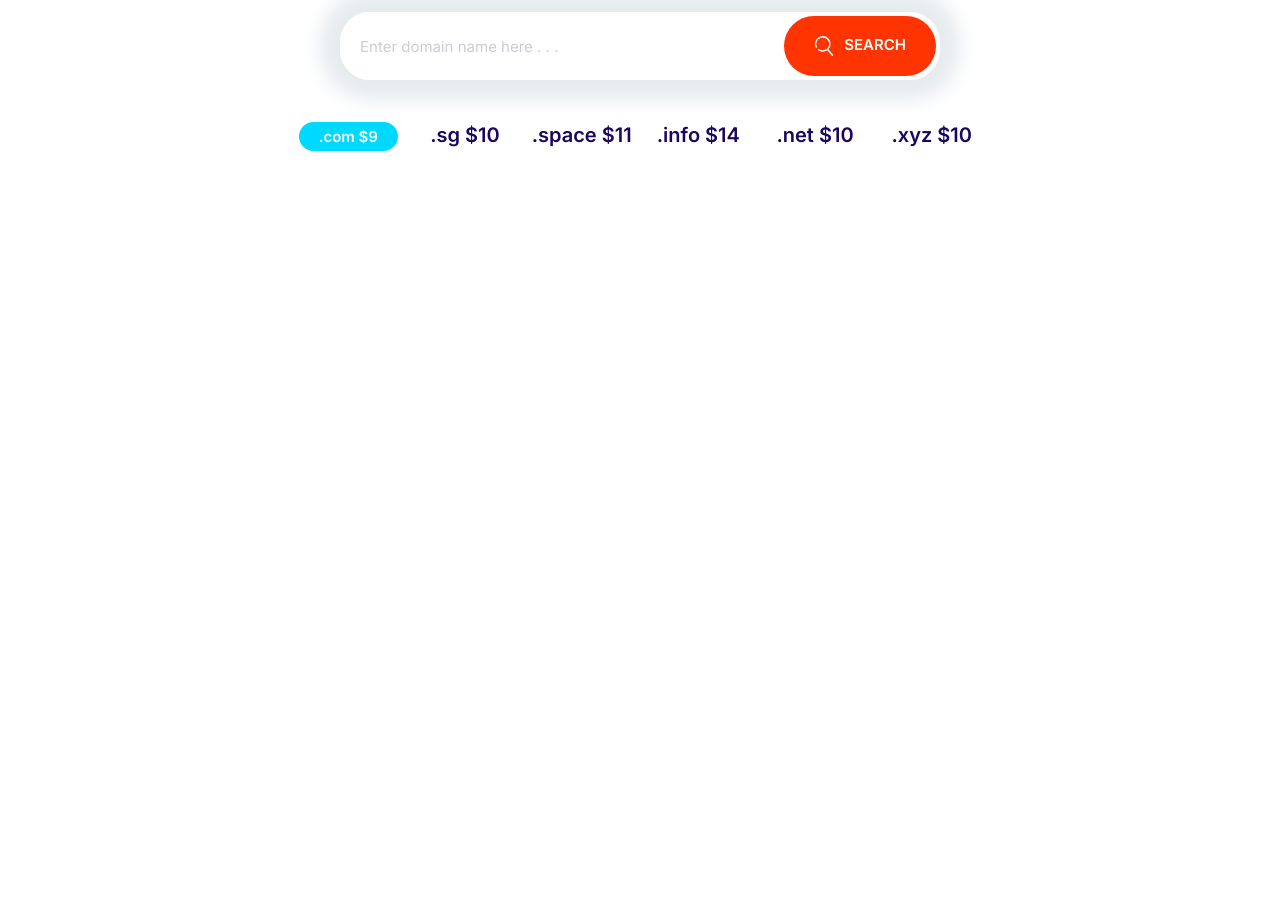
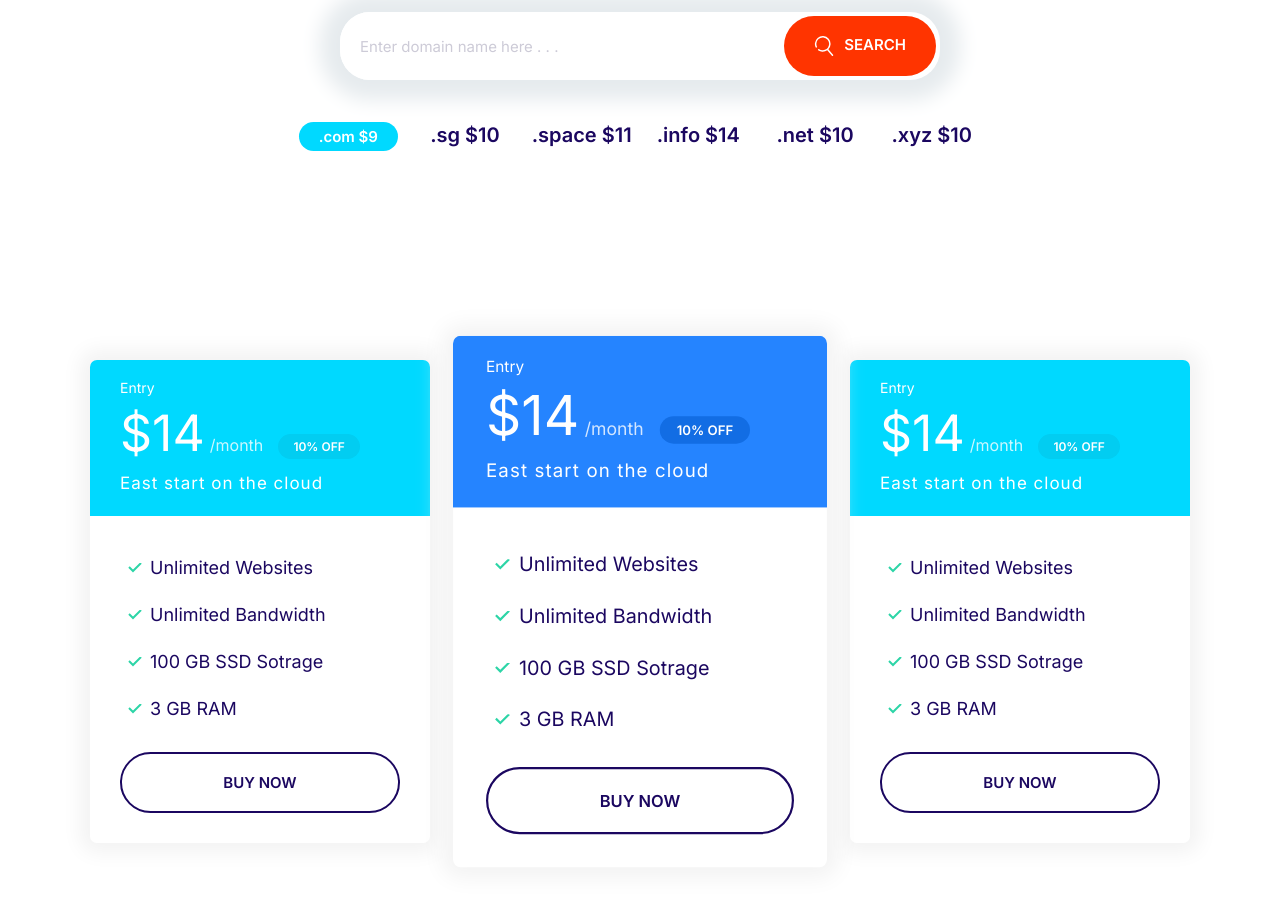
Before and after one commit to zurazautashvili/Moshify, a plain HTML site: page index.html in a window 1280 px wide. Shown: the part 999-1902 px from the top of the page. Before the commit the page ends 1299 px from the top, so only its background shows below. Drawn offline with Linux system fonts and the light colour scheme.

Commit message:
Build plans blocks.

```diff
--- a/css/styles.css
+++ b/css/styles.css
@@ -323,12 +323,19 @@
     background: var(--color-secondary);
     color: #fff;
   }
+  .card--primary .badge--primary {
+    background: #126de4;
+  }
 
   .card--secondary .badge--secondary {
     background: #02cdf1;
   }
 
   /* Plans */
+
+  .plan {
+    transition: transform .2s ease-out;
+  }
   .plan__name {
     color: #fff;
     margin: 0;
@@ -362,6 +369,10 @@
     position: relative;
   }
 
+  .plan--popular {
+    transform: scale(1.1);
+  }
+
   .plan--popular .card__header::before {
     content: url(../images/popular.svg);
     width: 40px;
@@ -370,6 +381,16 @@
     top: -6px;
     right: 5%;
   }
+
+  .plan:hover {
+    transform: scale(1.05);
+  }
+
+  .plan--popular:hover {
+    transform: scale(1.15);
+  }
+
+
 
   @media screen and (min-width: 1024px) {
     .plan__name {
@@ -726,3 +747,13 @@
     grid-template-columns: repeat(auto-fit, minmax(10rem, 1fr));
   }
 }
+
+/* Plans Block */
+.block-plans .grid {
+  gap: 8rem 4rem;
+}
+
+.block-plans .card {
+  max-width: 500px;
+  margin: 0 auto;
+}
--- a/index.html
+++ b/index.html
@@ -41,7 +41,8 @@
       <div class="media__image">
         <svg class="icon icon--primary">
           <use xlink:href="images/sprite.svg#snap"></use>
-        </svg>
+        </svg>+
+
       </div>
       <div class="media__body">
         <h3 class="media__title">Ease Start & Managed Updates</h3>
@@ -189,5 +190,69 @@
         <li>.xyz $10</li>
       </ul>
     </section>
+    <section class="block container block-plans">
+      <div class="grid grid--1x3">
+        <div class="plan">
+          <div class="card card--secondary">
+            <header class="card__header">
+              <h3 class="plan__name">Entry</h3>
+              <span class="plan__price">$14</span>
+              <span class="plan__billing-cycle">/month</span>
+              <span class="badge badge--secondary badge--small">10% OFF</span>
+              <span class="plan__description">East start on the cloud</span>
+            </header>
+            <div class="card__body">
+              <ul class="list list--tick">
+                <li class="list__item">Unlimited Websites</li>
+                <li class="list__item">Unlimited Bandwidth</li>
+                <li class="list__item">100 GB SSD Sotrage</li>
+                <li class="list__item">3 GB RAM</li>
+              </ul>
+              <button class="btn btn--outline btn--block">Buy Now</button>
+            </div>
+          </div>
+        </div>
+        <div class="plan plan--popular">
+          <div class="card card--primary">
+            <header class="card__header">
+              <h3 class="plan__name">Entry</h3>
+              <span class="plan__price">$14</span>
+              <span class="plan__billing-cycle">/month</span>
+              <span class="badge badge--primary badge--small">10% OFF</span>
+              <span class="plan__description">East start on the cloud</span>
+            </header>
+            <div class="card__body">
+              <ul class="list list--tick">
+                <li class="list__item">Unlimited Websites</li>
+                <li class="list__item">Unlimited Bandwidth</li>
+                <li class="list__item">100 GB SSD Sotrage</li>
+                <li class="list__item">3 GB RAM</li>
+              </ul>
+              <button class="btn btn--outline btn--block">Buy Now</button>
+            </div>
+          </div>
+        </div>
+        <div class="plan">
+          <div class="card card--secondary">
+            <header class="card__header">
+              <h3 class="plan__name">Entry</h3>
+              <span class="plan__price">$14</span>
+              <span class="plan__billing-cycle">/month</span>
+              <span class="badge badge--secondary badge--small">10% OFF</span>
+              <span class="plan__description">East start on the cloud</span>
+            </header>
+            <div class="card__body">
+              <ul class="list list--tick">
+                <li class="list__item">Unlimited Websites</li>
+                <li class="list__item">Unlimited Bandwidth</li>
+                <li class="list__item">100 GB SSD Sotrage</li>
+                <li class="list__item">3 GB RAM</li>
+              </ul>
+              <button class="btn btn--outline btn--block">Buy Now</button>
+            </div>
+          </div>
+        </div>
+      </div>
+    </section>
   </body>
 </html>
```
Also changed, not shown: components/plans-block.html (added, +64 -0 lines), components/plans.html (added, +20 -0 lines).
